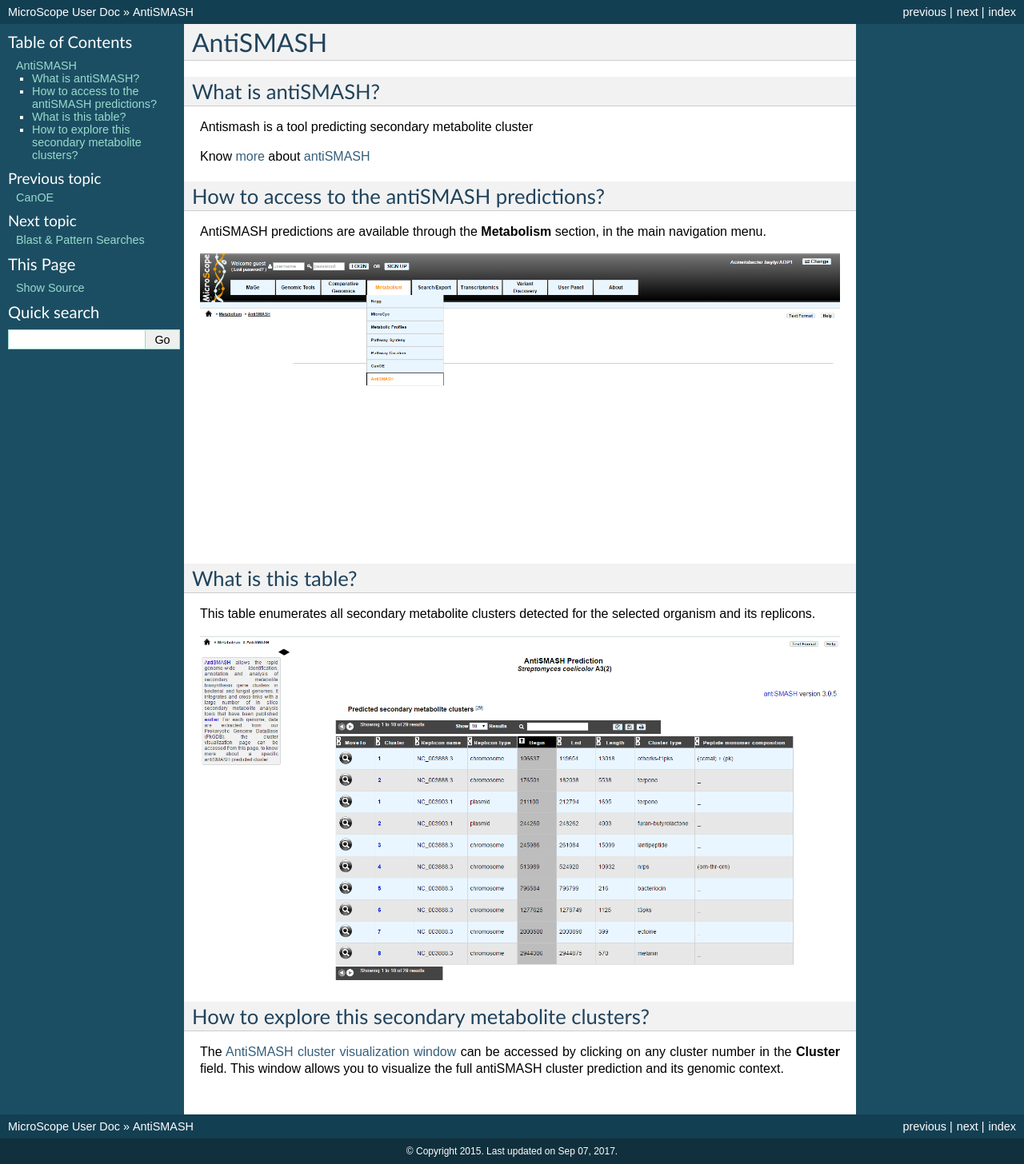
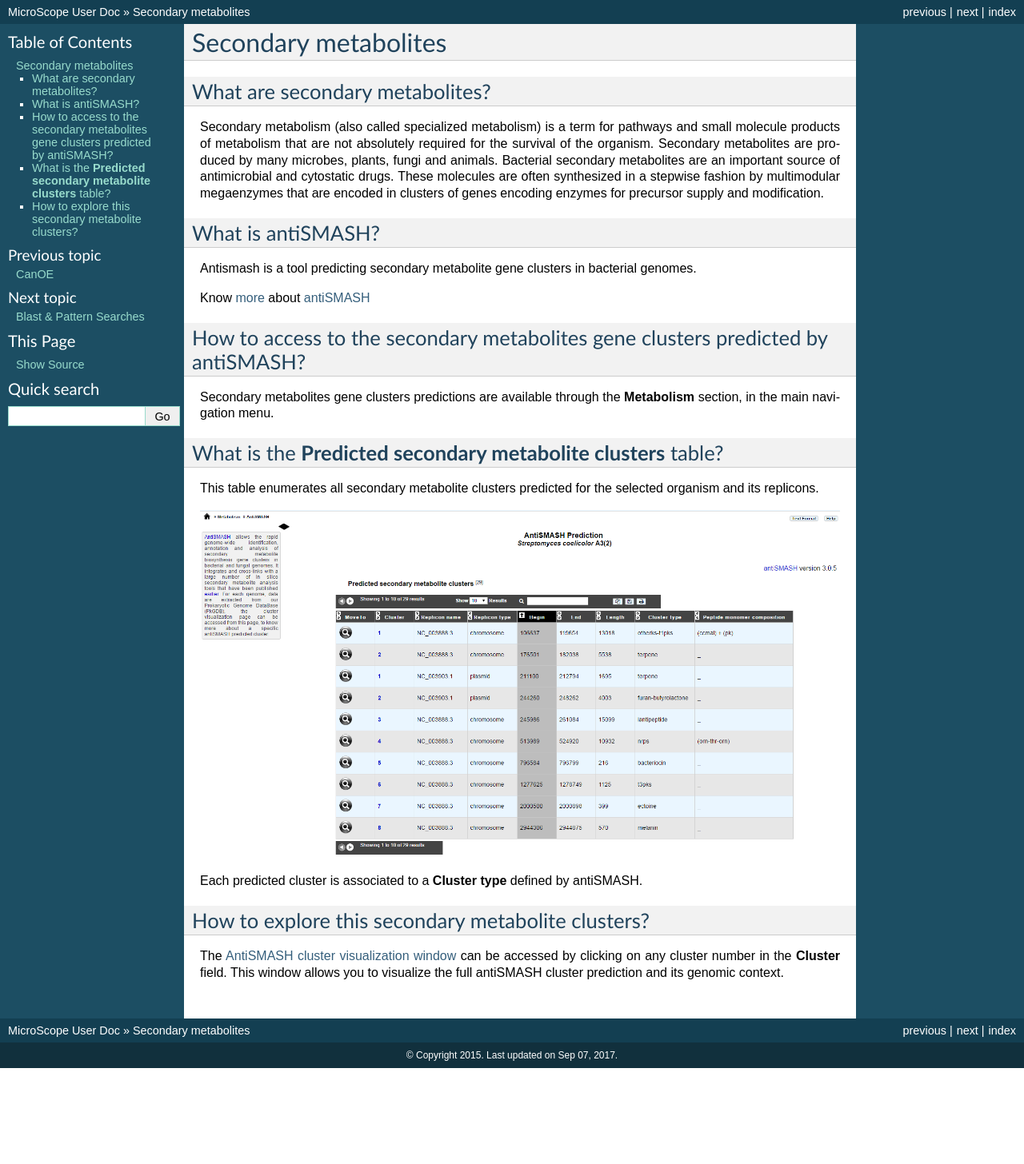
Before and after one commit to labgem/microscope-user-doc, a Sphinx documentation site: the page built from docs/content/metabolism/antismash.rst, in a window 1280 px wide. Shown: the whole page at 80% size. Built offline with Sphinx 7.4.7, drawn with Linux system fonts in a browser that asks for light colours; formulas are drawn with MathJax 3; after the commit the page ends 1336 px from its top, so only the background shows below that.

Commit message:
Update antismash.rst

```diff
--- a/docs/content/metabolism/antismash.rst
+++ b/docs/content/metabolism/antismash.rst
@@ -1,28 +1,36 @@
 #########
-AntiSMASH
+Secondary metabolites
 #########
+
+What are secondary metabolites?
+-------------------------------
+
+Secondary metabolism (also called specialized metabolism) is a term for pathways and small molecule products of metabolism that are not absolutely required for the survival of the organism.  Secondary metabolites are produced by many microbes, plants, fungi and animals.
+Bacterial secondary metabolites are an important source of antimicrobial and cytostatic drugs. These molecules are often synthesized in a stepwise fashion by multimodular megaenzymes that are encoded in clusters of genes encoding enzymes for precursor supply and modification.
+
 
 What is antiSMASH?
 ------------------
 
-Antismash is a tool predicting secondary metabolite cluster
+Antismash is a tool predicting secondary metabolite gene clusters in bacterial genomes.
 
 Know  `more <https://microscope.readthedocs.io/en/latest/content/mage/info.html#antismash>`_ about `antiSMASH <http://antismash.secondarymetabolites.org/#!/about>`_
 
-How to access to the antiSMASH predictions?
+
+How to access to the secondary metabolites gene clusters predicted by antiSMASH?
 -----------------------------------------------
 
-AntiSMASH predictions are available through the **Metabolism** section, in the main navigation menu.
+Secondary metabolites gene clusters predictions are available through the **Metabolism** section, in the main navigation menu.
 
-.. image:: img/antiSMASH3_metabolism.PNG
 
-What is this table?
+What is the **Predicted secondary metabolite clusters**  table?
 ------------------
 
-This table enumerates all secondary metabolite clusters detected for the selected organism and its replicons.
+This table enumerates all secondary metabolite clusters predicted for the selected organism and its replicons.
 
 .. image:: img/antiSMASH._prediction.PNG
 
+Each predicted cluster is associated to a **Cluster type** defined by antiSMASH.
 
 How to explore this secondary metabolite clusters?
 ---------------------------------------
```
